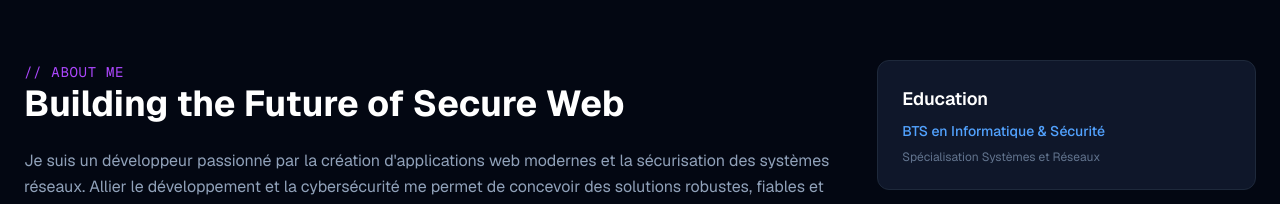
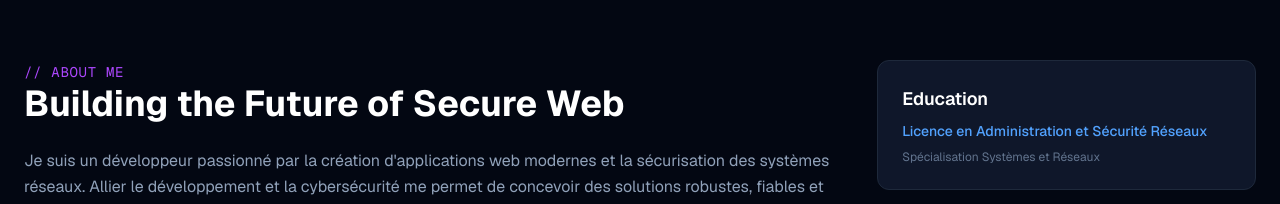
Before and after one commit to Joel-parfait/portfolio, a Next.js app: page / in a window 1280 px wide. Shown: the part 820-1024 px from the top of the page. Built offline with nearby package versions, Linux system fonts and the light colour scheme.

Commit message:
Update education details in AboutAndSkills component

```diff
--- a/src/components/AboutAndSkills.tsx
+++ b/src/components/AboutAndSkills.tsx
@@ -70,7 +70,7 @@ export default function AboutAndSkills() {
         <div className="space-y-6">
           <div className="p-6 bg-card border border-border rounded-xl space-y-2">
             <h3 className="text-white font-semibold text-lg">Education</h3>
-            <p className="text-blue-400 text-sm font-medium">BTS en Informatique & Sécurité</p>
+            <p className="text-blue-400 text-sm font-medium">Licence en Administration et Sécurité Réseaux</p>
             <p className="text-slate-500 text-xs">Spécialisation Systèmes et Réseaux</p>
           </div>
 
```
